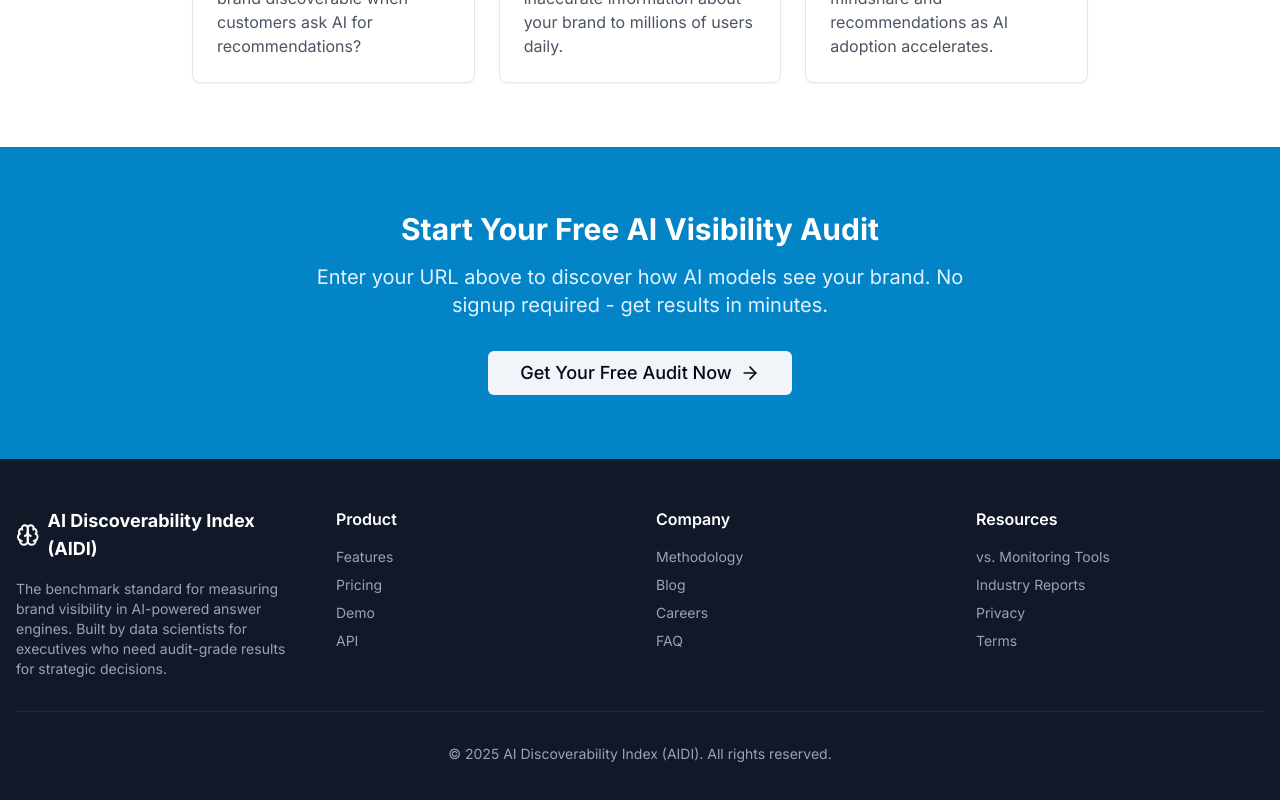
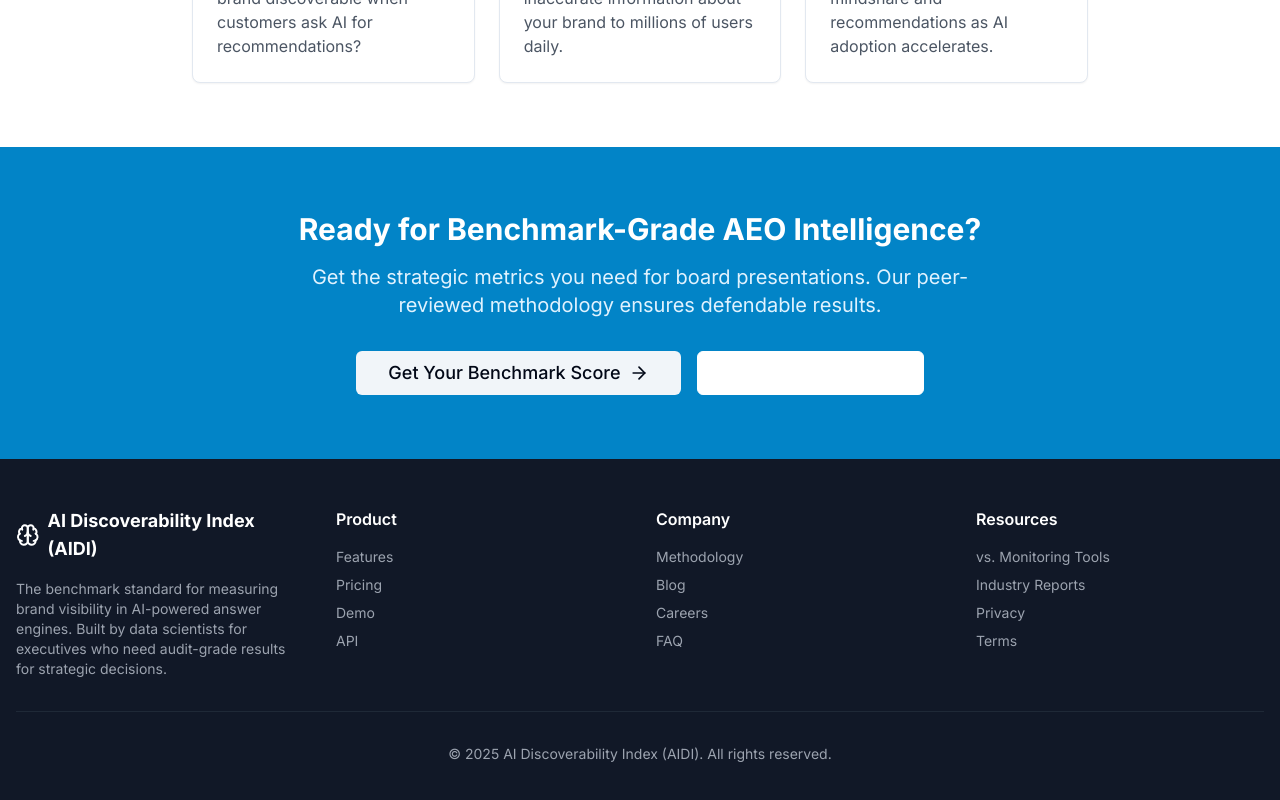
Before and after one commit to daleparr/ai_visibility_score, a Next.js app: page / in a window 1280 px wide. Shown: the part 3489-4289 px from the top of the page. Built offline with nearby package versions, Linux system fonts and the light colour scheme; no server answers.

Commit message:
fix: Replace onClick CTA button with Link component for server component compatibility

```diff
--- a/src/app/page.tsx
+++ b/src/app/page.tsx
@@ -500,20 +500,25 @@
       <section className="py-16 bg-brand-600 text-white">
         <div className="container mx-auto px-4 text-center">
           <h2 className="text-3xl font-bold mb-4">
-            Start Your Free AI Visibility Audit
+            Ready for Benchmark-Grade AEO Intelligence?
           </h2>
           <p className="text-xl mb-8 text-brand-100 max-w-2xl mx-auto">
-            Enter your URL above to discover how AI models see your brand.
-            No signup required - get results in minutes.
+            Get the strategic metrics you need for board presentations.
+            Our peer-reviewed methodology ensures defendable results.
           </p>
-          <Button size="lg" variant="secondary" className="text-lg px-8" onClick={() => {
-            const input = document.querySelector('input[type="url"]') as HTMLInputElement
-            input?.focus()
-            window.scrollTo({ top: 0, behavior: 'smooth' })
-          }}>
-            Get Your Free Audit Now
-            <ArrowRight className="ml-2 h-5 w-5" />
-          </Button>
+          <div className="flex justify-center gap-4">
+            <Button size="lg" variant="secondary" className="text-lg px-8" asChild>
+              <Link href="/evaluate">
+                Get Your Benchmark Score
+                <ArrowRight className="ml-2 h-5 w-5" />
+              </Link>
+            </Button>
+            <Button size="lg" variant="outline" className="text-lg px-8 border-white text-white hover:bg-white/10" asChild>
+              <Link href="/methodology">
+                View Methodology
+              </Link>
+            </Button>
+          </div>
         </div>
       </section>
 
```
